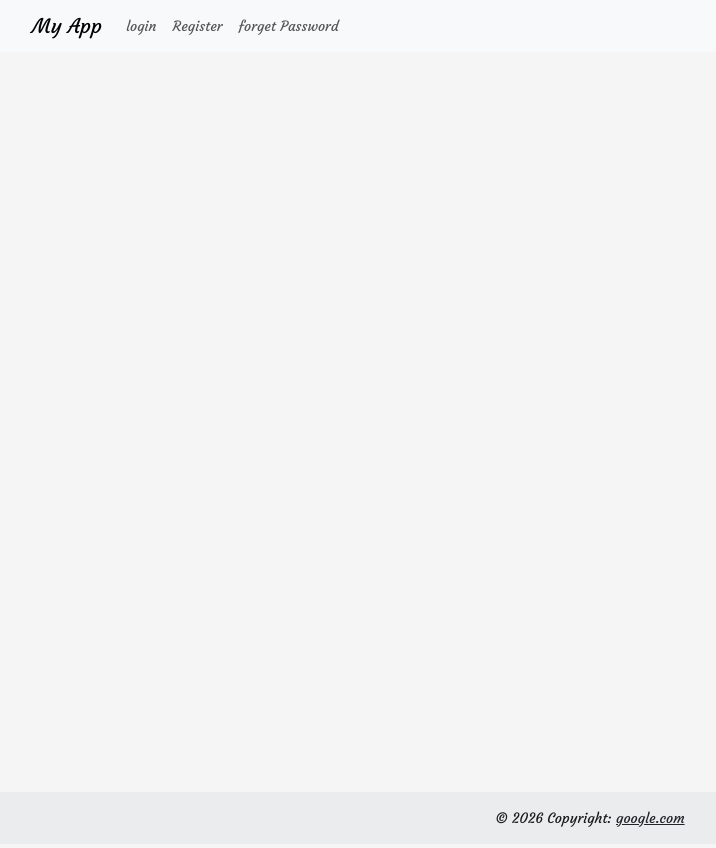
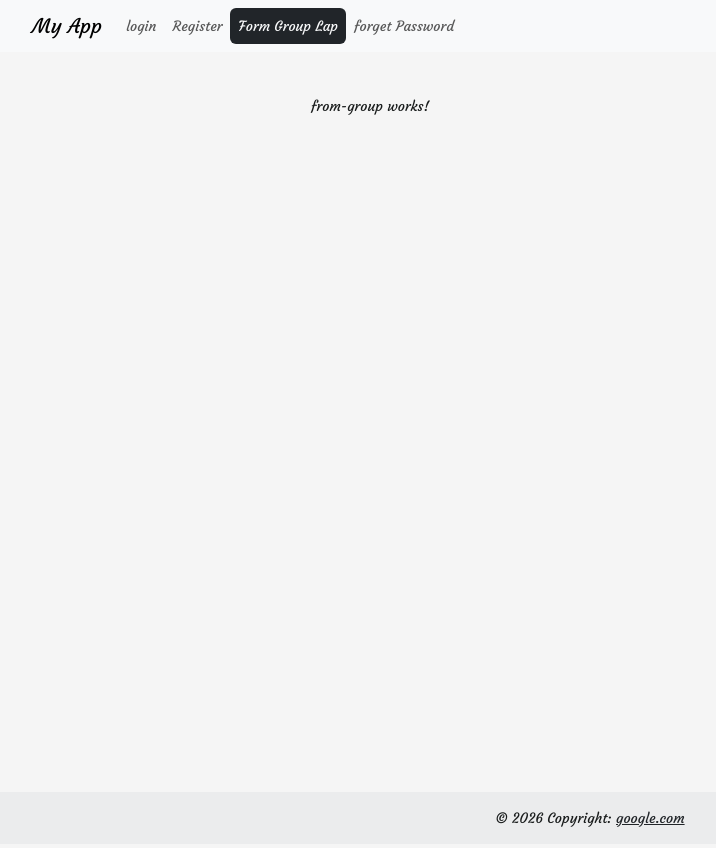
Before and after one commit to hebataha/my-angular-app, an Angular app: page /formGroup in a window 1280 px wide. Before the commit this address led to /. Shown: the whole page, without its empty margins (50-766 px from the left). Built offline with nearby package versions, Linux system fonts and the light colour scheme.

Commit message:
add new page form group

```diff
--- a/src/app/app.routes.ts
+++ b/src/app/app.routes.ts
@@ -4,6 +4,7 @@ import { Todo } from './todo/todo';
 import { Register } from './forms/components/register/register';
 import { Login } from './forms/components/login/login';
 import { ForgetPassword } from './forms/components/forget-password/forget-password';
+import { FromGroup } from './forms/from-group/from-group';
 
 export const routes: Routes = [
   { path: "", component: Login },
@@ -11,5 +12,7 @@ export const routes: Routes = [
   { path: "register", component: Register },
   { path: "login", component: Login },
   { path: "forgetPassword", component: ForgetPassword },
+    { path: "formGroup", component: FromGroup },
+
 
 ];
--- /dev/null
+++ b/src/app/forms/from-group/from-group.html
@@ -0,0 +1 @@
+<p>from-group works!</p>
--- a/src/app/shared/header/header.html
+++ b/src/app/shared/header/header.html
@@ -35,6 +35,9 @@
                 <li class="nav-item">
                     <a class="nav-link" routerLink="/register" routerLinkActive=" bg-dark text-light rounded-2">Register</a>
                 </li>
+                     <li class="nav-item">
+                    <a class="nav-link" routerLink="/formGroup" routerLinkActive=" bg-dark text-light rounded-2">Form Group Lap</a>
+                </li>
                 }
                 <li class="nav-item">
                     <a class="nav-link" routerLink="/forgetPassword" routerLinkActive=" bg-dark text-light rounded-2">forget Password</a>
```
Also changed, not shown: src/app/forms/from-group/from-group.ts (added, +11 -0 lines), src/app/forms/from-group/from-group.scss (added), 1 other file (tests, documents, lock files or other folders).
